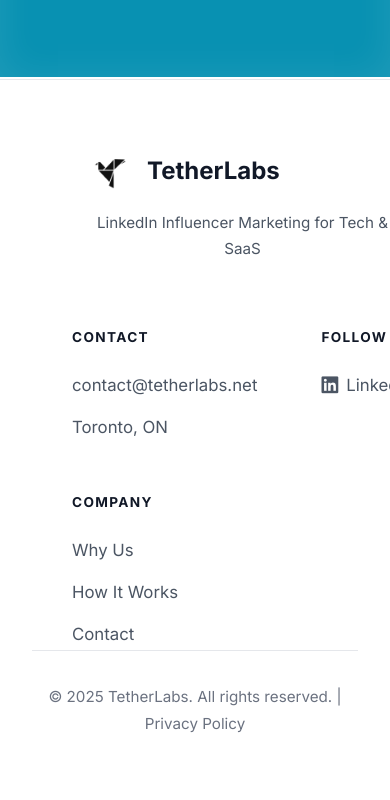
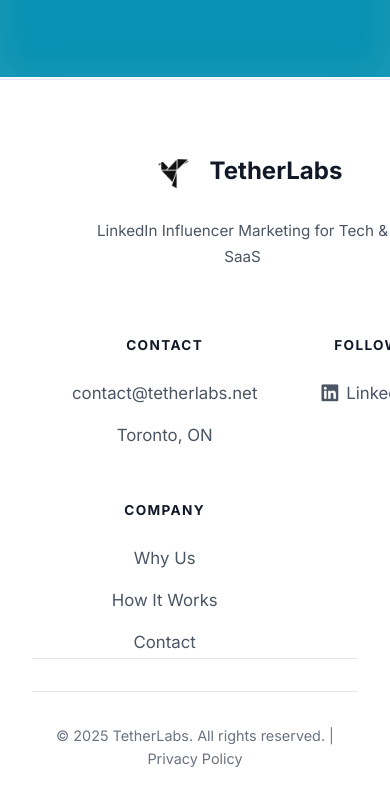
Before and after one commit to moeahmed111/Tetherlabs.net, a website: page index.html in a window 390 px wide. Shown: the part 4479-5279 px from the top of the page. Before the commit the page ends 5246 px from the top, so only its background shows below. Drawn offline with Linux system fonts and the light colour scheme.

Commit message:
Optimize footer spacing and alignment for mobile
- Center-aligned all footer content on mobile
- Improved tagline spacing with better line-height
- Added max-width: 100% to prevent text overflow
- Centered footer-logo and footer-brand sections
- Added proper padding and margins for mobile
- Footer columns now properly centered
- Improved footer-bottom text sizing (0.9rem)
- Professional, clean mobile footer appearance

```diff
--- a/styles.css
+++ b/styles.css
@@ -3757,6 +3757,49 @@
         margin-left: -12px;
     }
 
+    /* Footer Mobile Optimization */
+    .footer {
+        padding: 60px 0 30px;
+    }
+
+    .footer-brand {
+        margin-bottom: 2.5rem;
+        text-align: center;
+    }
+
+    .footer-logo {
+        justify-content: center;
+        margin-bottom: 1rem;
+    }
+
+    .footer-brand p {
+        font-size: 1rem;
+        line-height: 1.6;
+        max-width: 100%;
+        text-align: center;
+    }
+
+    .footer-grid {
+        grid-template-columns: 1fr;
+        gap: 2rem;
+        text-align: center;
+    }
+
+    .footer-column {
+        align-items: center;
+    }
+
+    .footer-bottom {
+        padding-top: 2rem;
+        margin-top: 2rem;
+        border-top: 1px solid #E5E7EB;
+    }
+
+    .footer-bottom p {
+        font-size: 0.9rem;
+        line-height: 1.6;
+    }
+
     .logo-image {
         width: 140px !important;
         height: auto !important;
```
